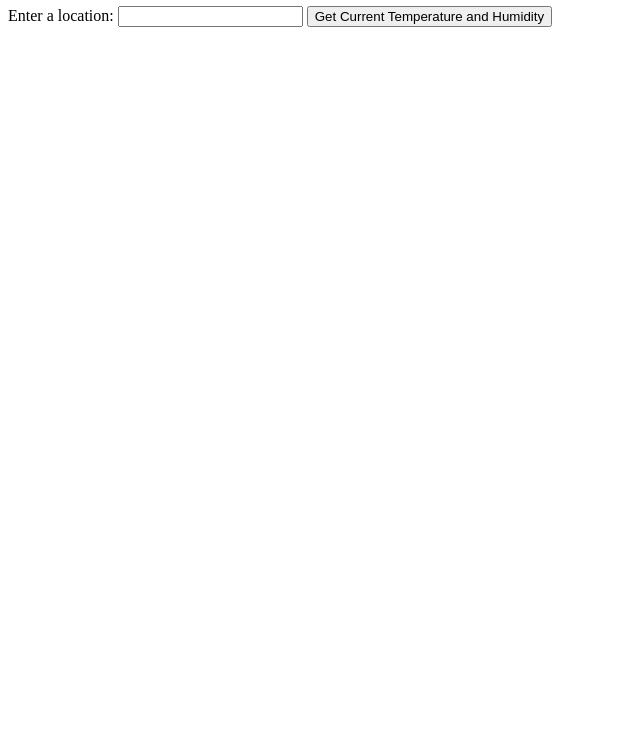
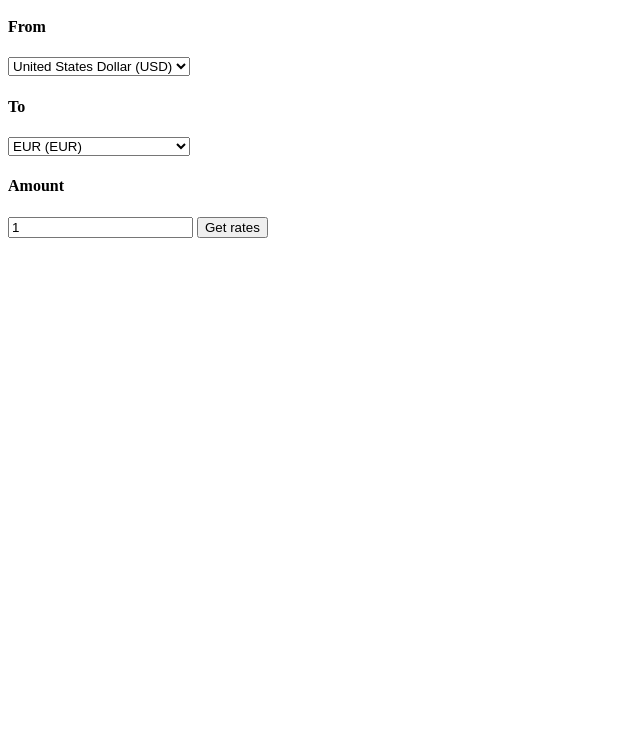
Before and after one commit to romankolivashko/currency_exchange_app, a plain HTML site: page src/index.html in a window 1280 px wide. Shown: the part 60-800 px from the top of the page, without its empty margins (0-640 px from the left). Drawn offline with Linux system fonts and the light colour scheme.

Commit message:
Added html

```diff
--- a/src/index.html
+++ b/src/index.html
@@ -1,16 +1,49 @@
 <html lang="en-US">
 <head>
-  <title>Weather</title>
+  <title>Currency Exchange</title>
 </head>
 <body>
+  <h2>Currency Exchange</h2>
+  <hr>
   <div class="container">
-    <h1>Get Weather Conditions From Anywhere!</h1>
-    <label for="location">Enter a location:</label>
-    <input id="location" type="text">
-    <button class="btn-success" id="weatherLocation">Get Current Temperature and Humidity</button>
-    <div class="showErrors"></div>
-    <div class="showHumidity"></div>
-    <div class="showTemp"></div>
+    <div class="jumbotron">
+
+        <h4>From</h4>
+        <select id="base-curr" class="form-control">
+          <option value="USD" name="United States Dollar" selected>United States Dollar (USD)</option>
+          <option value="EUR" name="EURO">EUR (EUR)</option>
+          <option value="AUD">Australia Dollars</option>
+          <option value="CAD">Canada Dollars</option>
+          <option value="CNY">China Yuan Renmimbi</option>
+          <option value="JPY">Japanese Yen (JPY)</option>
+          <option value="GBP">United Kingdom Pounds</option>
+          <option value="RUB">Russian Ruble (RUB)</option>
+        </select>
+
+        <!-- <input value="1" id="tgt-amount" type="number" class="form-control">
+    -->
+
+        <h4>To</h4>
+        <select id="tgt-curr" class="form-control">
+          <option value="EUR" name="EURO" selected>EUR (EUR)</option>
+          <option value="USD">United States Dollar (USD)</option>
+          <option value="AUD">Australia Dollars</option>
+          <option value="CAD">Canada Dollars</option>
+          <option value="CNY">China Yuan Renmimbi</option>
+          <option value="GBP">United Kingdom Pounds</option>
+          <option value="JPY">Japanese Yen (JPY)</option>
+          <option value="RUB">Russian Ruble (RUB)</option>
+        </select>
+
+
+        <h4>Amount</h4>
+        <input value="1" id="base-amount" type="number" min="0.00" step="0.01" class="form-control">
+
+    <button class="btn-success" id="getRates">Get rates</button>
+    <div class="showRate"></div>
+    <div class="show-gif"></div>
+    <div class="show-errors"></div>
+  </div>
   </div>
 </body>
 </html>
```
